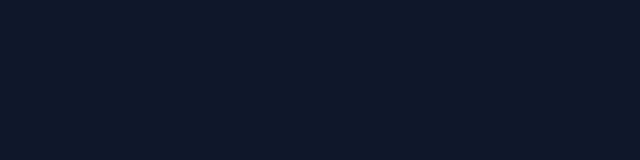
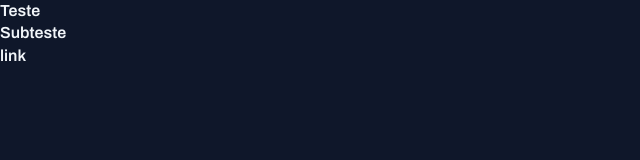
Before and after one commit to ErosCoding/Portal-de-Noticias, a plain HTML site: page index.html in a window 1280 px wide. Shown: the whole page, without its empty margins (0-640 px from the left). Drawn offline with Linux system fonts and the light colour scheme.

Commit message:
Adicionando Fontes

```diff
--- a/index.html
+++ b/index.html
@@ -1,13 +1,20 @@
 <!DOCTYPE html>
 <html lang="en">
 <head>
+  <link rel="preconnect" href="https://fonts.googleapis.com">
+  <link rel="preconnect" href="https://fonts.gstatic.com" crossorigin>
   <meta charset="UTF-8">
   <meta name="viewport" content="width=device-width, initial-scale=1.0">
   <title> Portal de Noticias </title>
 
   <link rel="stylesheet" href="styles/index.css">
+  <link href="https://fonts.googleapis.com/css2?family=Archivo:ital,wght@0,100..900;1,100..900&family=Poppins:wght@400;700&display=swap" rel="stylesheet">
 </head>
 <body>
+  <h1>Teste</h1>
+  <h2>Subteste</h2>
+
+  <a href="#">link</a>
 
 </body>
 </html>
--- a/styles/global.css
+++ b/styles/global.css
@@ -11,9 +11,30 @@
   --stroke-color: #1E293B;
   --text-color-primary: #F1F5F9;
   --text-color-secondary: #CBD5E1;
+
+  --font-family: 'Archivo', sans-serif;
+  --h1: 800 24px/135% var(--font-family);
+  --h2: 800 16px/140% var(--font-family);
+  --h3: 800 14px/140% var(--font-family);
+  --text: 600 16px/140% var(--font-family);
+  --text-sm: 400 14px/160% var(--font-family);
 }
 
 body {
+  font: var(--text);
   color: var(--text-color-primary);
   background-color: var(--bg-color);
 }
+
+a  {
+  text-decoration: none;
+  color: inherit;
+}
+
+a:hover {
+  color: var(--brand-color-light);
+}
+
+h1, h2, h3 {
+  font: inherit;
+}
```
